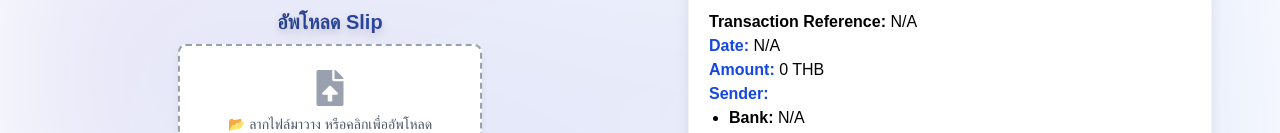
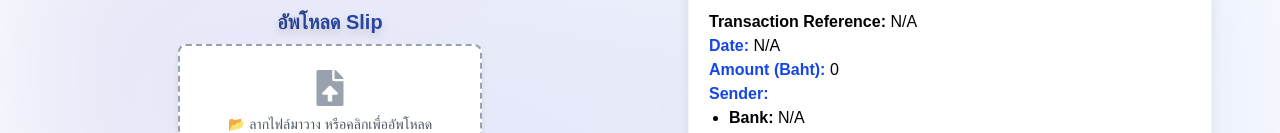
Before and after one commit to Sahasawat-Boss/BSlip-Checker, a Next.js app: page / in a window 1280 px wide. Shown: the part 180-313 px from the top of the page. Built offline with nearby package versions, Linux system fonts and the light colour scheme.

Commit message:
Update Bug Currenct show Code

```diff
--- a/src/app/Components/SlipInfo.tsx
+++ b/src/app/Components/SlipInfo.tsx
@@ -1,4 +1,4 @@
-"use client"
+"use client";
 
 import React from 'react';
 
@@ -73,8 +73,8 @@ const SlipInfo: React.FC<SlipInfoProps> = ({ responseData }) => {
             {/* Display Date */}
             <p><strong className='text-blue-700'>Date:</strong> {responseData?.data?.data?.date ? new Date(responseData.data.data.date).toLocaleString() : 'N/A'}</p>
 
-            {/* Display Transaction Amount */}
-            <p><strong className='text-blue-700'>Amount:</strong> {responseData?.data?.data?.amount?.amount} {responseData?.data?.data?.amount?.local?.currency}</p>
+            {/* Display Transaction Amount (without currency) */}
+            <p><strong className='text-blue-700'>Amount (Baht):</strong> {responseData?.data?.data?.amount?.amount}</p>
 
             {/* Sender Information */}
             <div>
--- a/src/app/page.tsx
+++ b/src/app/page.tsx
@@ -74,7 +74,7 @@ const defaultResponseData: EasySlipResponse = {
         amount: 0,
         local: {
           amount: 0,
-          currency: 'THB',
+          currency: '',
         },
       },
       fee: 0,
@@ -138,7 +138,7 @@ function App() {
       const res = await fetch('/api/easyslip', { method: 'POST', body: formData });
       if (!res.ok) throw new Error(`HTTP error! Status: ${res.status}`);
       const data: EasySlipResponse = await res.json();
-      console.error('API EasySlip Response:', data);
+      console.log('API EasySlip Response:', data);
       setResponseData(data);
     } catch (error) {
       console.error('Error Occurred:', error);
```
